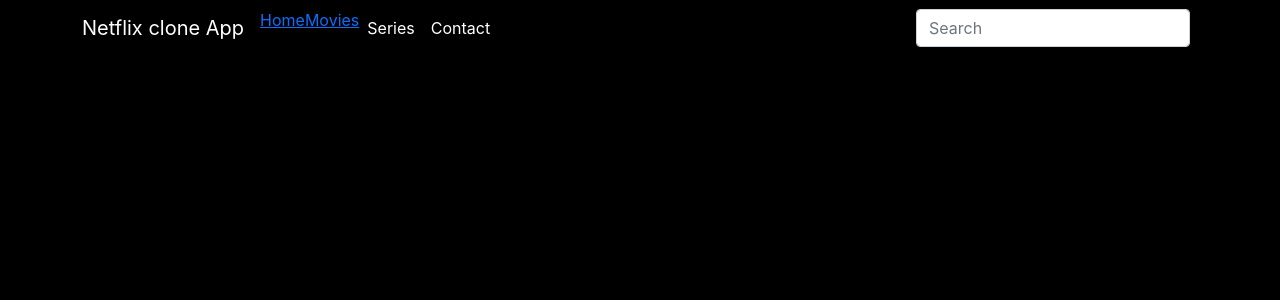
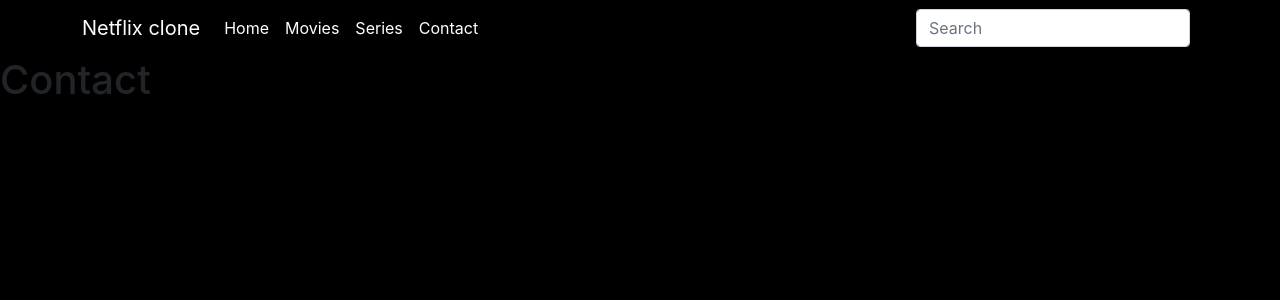
Before and after one commit to techdheerajkumar/netflix-clone, a React (Create React App) app: page /contact in a window 1280 px wide. Shown: the top 300 px of the page. Built offline with nearby package versions, Linux system fonts and the light colour scheme.

Commit message:
Added route navigation

```diff
--- a/src/App.js
+++ b/src/App.js
@@ -5,6 +5,9 @@ import {
   Route,
   Routes
 } from "react-router-dom";
+import { Movies } from './Pages/Movies';
+import { Series } from './Pages/Series';
+import { Contact } from './Pages/Contact';
 
 function App() {
   return (
@@ -12,7 +15,9 @@ function App() {
       <Header />
       <Routes>
         <Route path="/" element={<Homepage />}></Route>
-        <Route path="/movies" element="Movies"></Route>
+        <Route path="/movies" element={<Movies />}></Route>
+        <Route path="/series" element={<Series />}></Route>
+        <Route path="/contact" element={<Contact />}></Route>
       </Routes>
     </div>
   );
--- /dev/null
+++ b/src/Pages/Contact.js
@@ -0,0 +1,9 @@
+import React from 'react';
+
+export const Contact = () => {
+    return (
+        <div>
+            <h1>Contact</h1>
+        </div>
+    );
+};
--- /dev/null
+++ b/src/Pages/Movies.js
@@ -0,0 +1,9 @@
+import React from 'react';
+
+export const Movies = () => {
+    return (
+        <div>
+            <h1>Movies component</h1>
+        </div>
+    );
+};
--- /dev/null
+++ b/src/Pages/Series.js
@@ -0,0 +1,9 @@
+import React from 'react';
+
+export const Series = () => {
+    return (
+        <div>
+            <h1>Series</h1>
+        </div>
+    );
+};
--- a/src/components/Header/Header.js
+++ b/src/components/Header/Header.js
@@ -1,29 +1,29 @@
 import './Header.css';
 import {
-   Link
-  } from "react-router-dom";
+    Link
+} from "react-router-dom";
 export default function Header() {
     return (
         <header>
             <nav className="navbar navbar-expand-lg">
                 <div className="container">
-                    <a className="navbar-brand" href="#">Netflix clone App</a>
+                    <a className="navbar-brand" href="#">Netflix clone</a>
                     <button className="navbar-toggler" type="button" data-bs-toggle="collapse" data-bs-target="#navbarSupportedContent" aria-controls="navbarSupportedContent" aria-expanded="false" aria-label="Toggle navigation">
                         <span className="navbar-toggler-icon"></span>
                     </button>
                     <div className="collapse navbar-collapse" id="navbarSupportedContent">
                         <ul className="navbar-nav me-auto mb-2 mb-lg-0">
                             <li className="nav-item">
-                                <Link to="/">Home</Link>
+                                <Link to="/" className="nav-link">Home</Link>
                             </li>
                             <li className="nav-item">
-                            <Link to="/movies">Movies</Link>
+                                <Link to="/movies" className="nav-link">Movies</Link>
                             </li>
                             <li className="nav-item">
-                                <a className="nav-link" href="#">Series</a>
+                                <Link to="/series" className="nav-link">Series</Link>
                             </li>
                             <li className="nav-item">
-                                <a className="nav-link" href="#">Contact</a>
+                                <Link to="/contact" className="nav-link">Contact</Link>
                             </li>
                         </ul>
                         <form className="d-flex">
```
